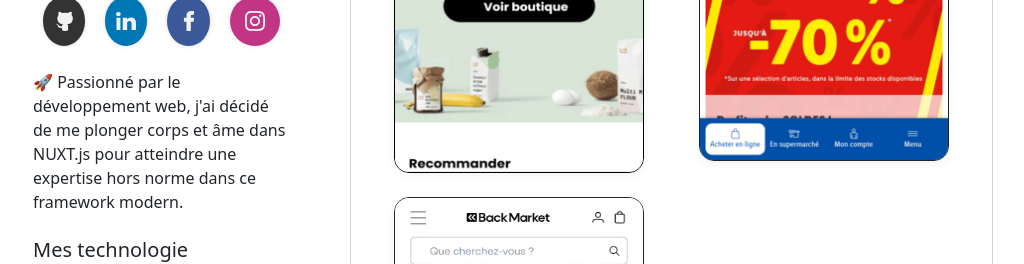
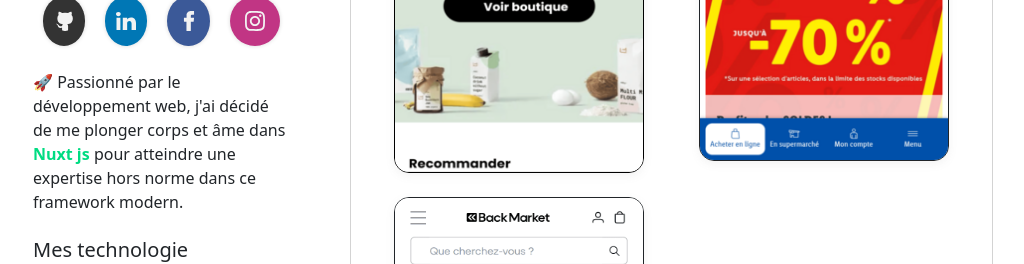
Before and after one commit to PrivatsLabs/Portfolio, a Nuxt app: page / in a window 1280 px wide. Shown: the part 445-709 px from the top of the page, without its empty margins (127-1151 px from the left). Built offline with nearby package versions, Linux system fonts and the light colour scheme.

Commit message:
bio update

```diff
--- a/pages/index.vue
+++ b/pages/index.vue
@@ -96,7 +96,7 @@
         <br />
         <p class="bio">
           🚀 Passionné par le développement web, j'ai décidé de me plonger corps
-          et âme dans NUXT.js pour atteindre une expertise hors norme dans ce
+          et âme dans <span style="color: #00DC82; font-weight: bolder;">Nuxt js</span> pour atteindre une expertise hors norme dans ce
           framework modern.
         </p>
         <br />
```
